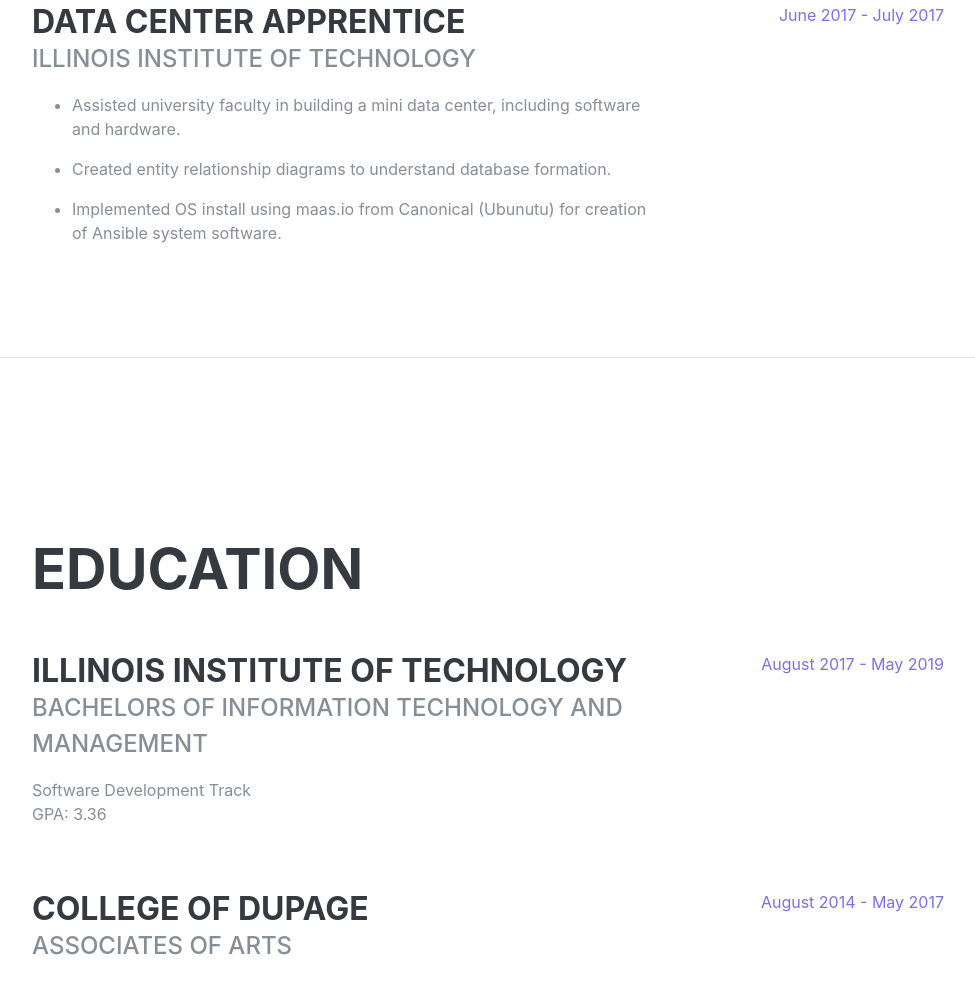
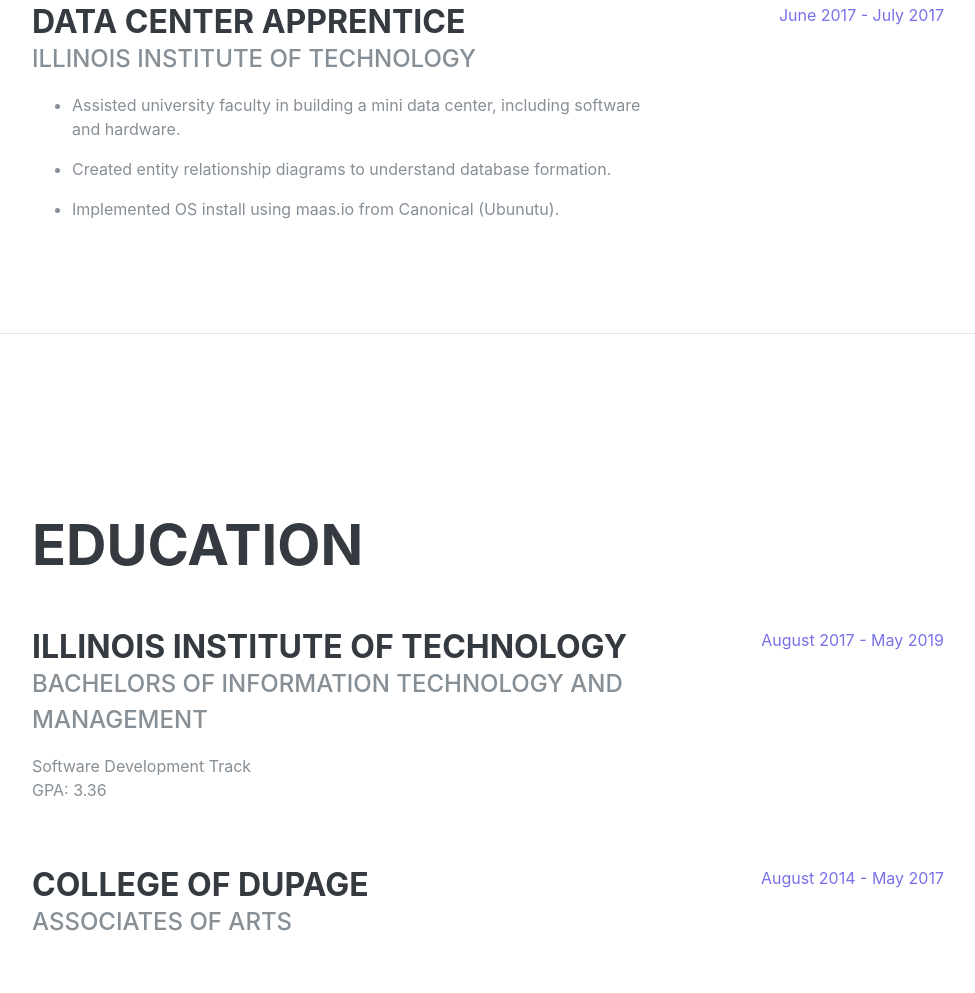
Before and after one commit to BrigetteMora/startbootstrap-resume-gh-pages, a website: page index.html in a window 1280 px wide. Shown: the part 1646-2639 px from the top of the page, without its empty margins (288-1263 px from the left). Drawn offline with nearby package versions, Linux system fonts and the light colour scheme; a web font is replaced by a local one.

Commit message:
Update index.html

```diff
--- a/index.html
+++ b/index.html
@@ -125,7 +125,7 @@
               <ul>
           <li><p>Assisted university faculty in building a mini data center, including software and hardware.</p></l>
             <li><p>Created entity relationship diagrams to understand database formation.</p></l>
-               <li><p>Implemented OS install using maas.io from Canonical (Ubunutu) for creation of Ansible system software.</p></l>
+               <li><p>Implemented OS install using maas.io from Canonical (Ubunutu).</p></l>
               </ul>
             </div>
             <div class="resume-date text-md-right">
```
